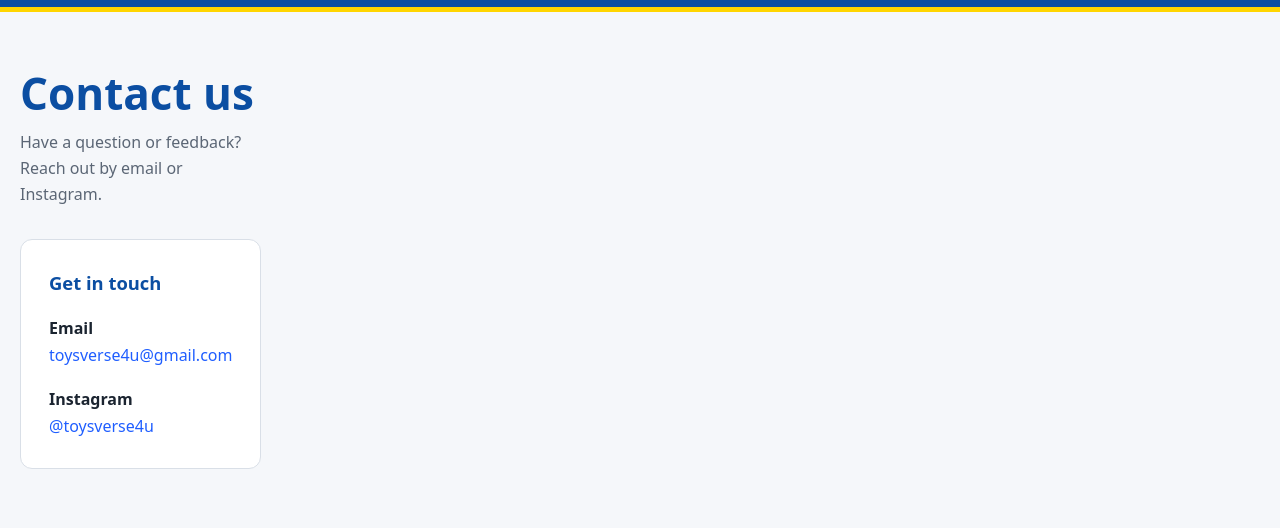
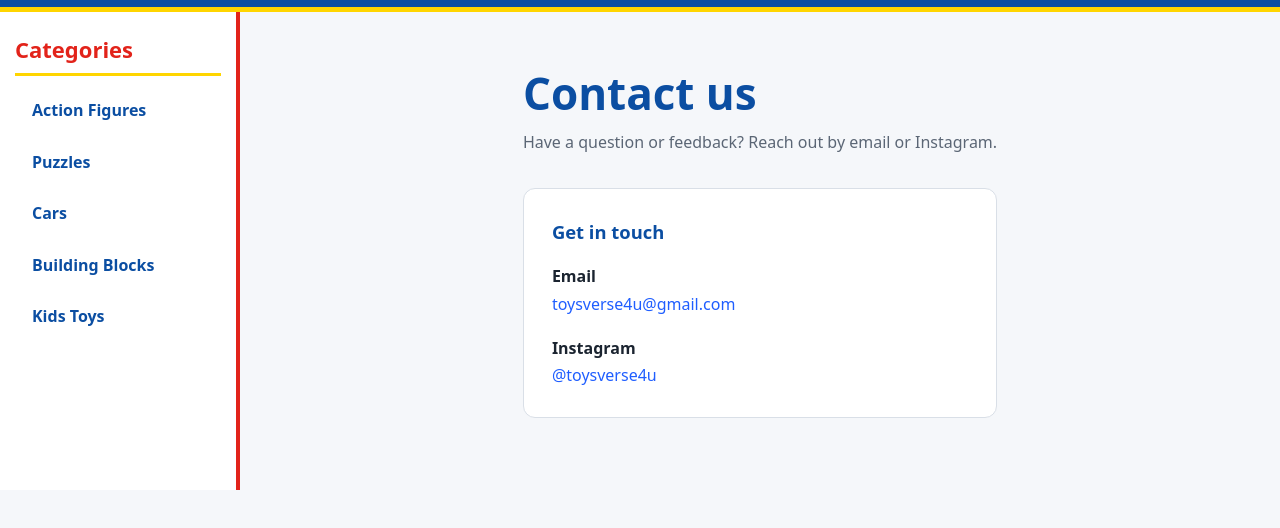
Before and after one commit to dreamtraveller1314/CMPF123_GroupProject, a plain HTML site: page contact-us.html in a window 1280 px wide. Shown: the part 58-586 px from the top of the page. Drawn offline with Linux system fonts and the light colour scheme.

Commit message:
Update contact-us.html///add the side bar

```diff
--- a/contact-us.html
+++ b/contact-us.html
@@ -77,7 +77,16 @@
       </ul>
     </nav>
   </header>
-
+  <aside id="sidebar">
+    <h2>Categories</h2>
+    <ul id="category-menu">
+      <li><a href="toys-action-figures.html">Action Figures</a></li>
+      <li><a href="toys-puzzles.html">Puzzles</a></li>
+      <li><a href="toys-cars.html">Cars</a></li>
+      <li><a href="toys-building-blocks.html">Building Blocks</a></li>
+      <li><a href="toys-kids-toys.html">Kids Toys</a></li>
+    </ul>
+  </aside>
   <main class="page">
     <h1>Contact us</h1>
     <p class="intro">Have a question or feedback? Reach out by email or Instagram.</p>
```
